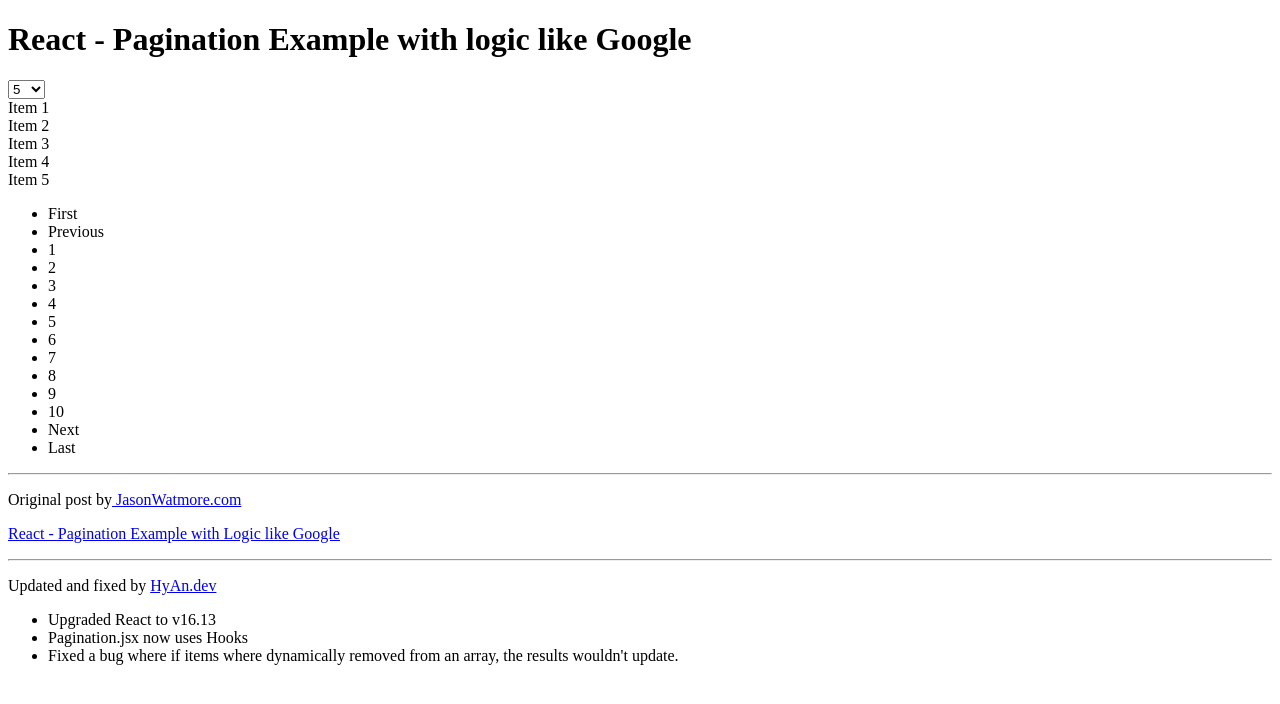
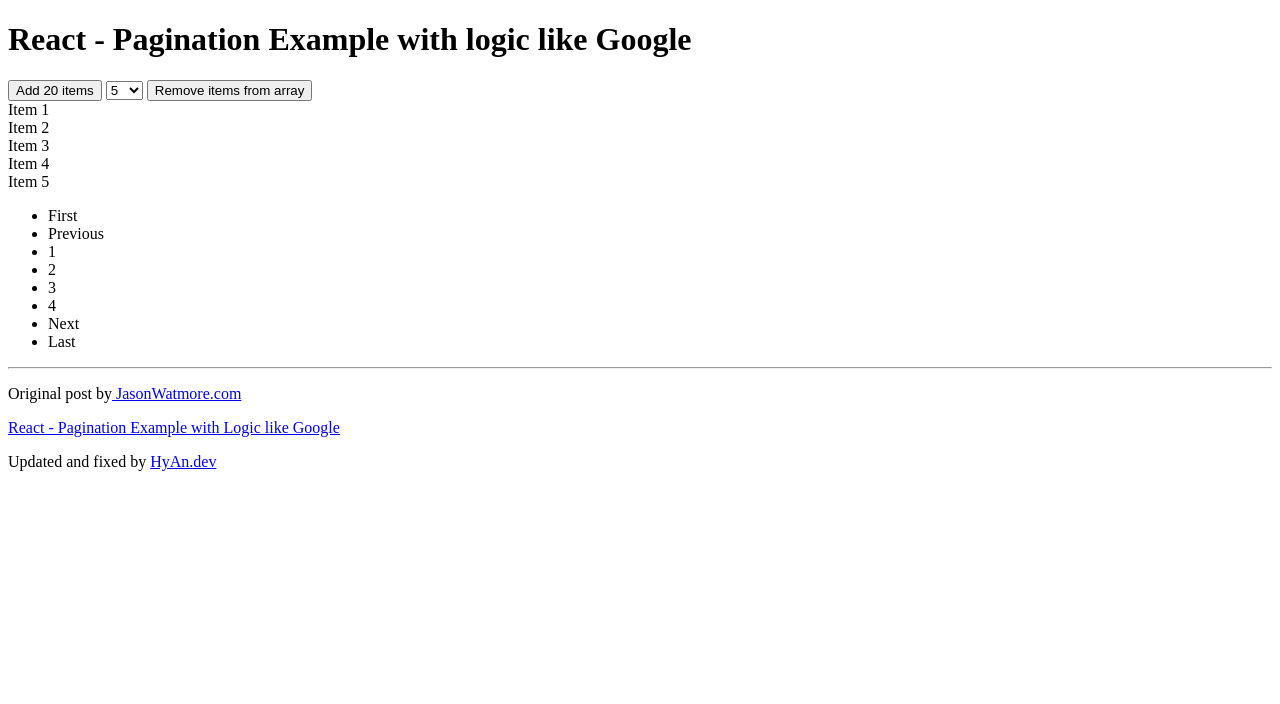
Before and after one commit to cornflourblue/react-pagination-example, a React app: page / in a window 1280 px wide. Shown: the top 704 px of the page. Built offline with nearby package versions, Linux system fonts and the light colour scheme; the HTML template or start-up script is replaced by a standard one.

Commit message:
Improvements

```diff
--- a/src/components/App.jsx
+++ b/src/components/App.jsx
@@ -6,7 +6,7 @@ class App extends React.Component {
     super();
 
     // an example array of items to be paged
-    var exampleItems = [...Array(150).keys()].map((i) => ({
+    var exampleItems = [...Array(20).keys()].map((i) => ({
       id: i + 1,
       name: "Item " + (i + 1),
     }));
@@ -23,12 +23,28 @@ class App extends React.Component {
     this.setState({ pageOfItems: pageOfItems });
   };
 
+  removeItems = () => {
+    this.setState((i) => ({
+      exampleItems: i.exampleItems.splice(0, i.exampleItems.length - 3),
+    }));
+  };
+
+  addItems = () => {
+    this.setState((i) => ({
+      exampleItems: [...Array(20).keys()].map((i) => ({
+        id: i + 1,
+        name: "Added Item " + (i + 1),
+      })),
+    }));
+  };
+
   render() {
     return (
       <div>
         <div className="container">
           <div className="text-center">
             <h1>React - Pagination Example with logic like Google</h1>
+            <button onClick={this.addItems}>Add 20 items</button>{" "}
             <select
               value={this.state.pageSize}
               name="pageSize"
@@ -37,7 +53,8 @@ class App extends React.Component {
               <option value={5}>5</option>
               <option value={10}>10</option>
               <option value={15}>15</option>
-            </select>
+            </select>{" "}
+            <button onClick={this.removeItems}>Remove items from array</button>
             {this.state.pageOfItems.map((item) => (
               <div key={item.id}>{item.name}</div>
             ))}
@@ -65,18 +82,9 @@ class App extends React.Component {
               React - Pagination Example with Logic like Google
             </a>
           </p>
-          <hr />
-          <p className="lead">
+          <p>
             Updated and fixed by <a href="https://hyan.dev">HyAn.dev</a>
           </p>
-          <ul>
-            <li>Upgraded React to v16.13</li>
-            <li>Pagination.jsx now uses Hooks</li>
-            <li>
-              Fixed a bug where if items where dynamically removed from an
-              array, the results wouldn't update.
-            </li>
-          </ul>
         </div>
       </div>
     );
```
